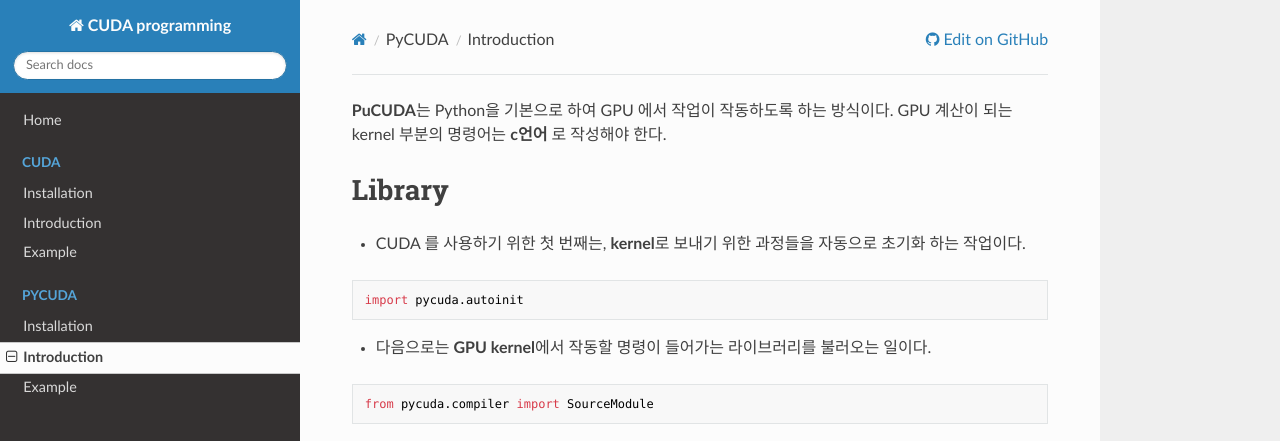
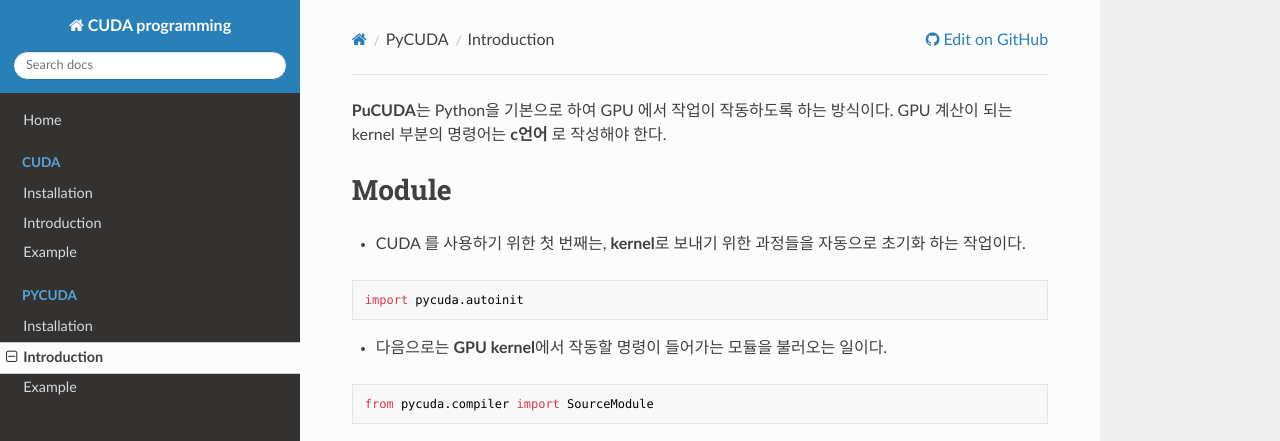
Before and after one commit to WonyoungCho/CUDA, an MkDocs documentation site: the page built from docs/PyCUDA_int.md, in a window 1280 px wide and 900 px high. Shown: the top 441 px of the window. Built offline with MkDocs 1.6.1, drawn with Linux system fonts in a browser that asks for light colours; nearby versions of some CDN libraries; old or Windows-style settings are respelled for this version of MkDocs.

Commit message:
Update PyCUDA_int.md

````diff
--- a/docs/PyCUDA_int.md
+++ b/docs/PyCUDA_int.md
@@ -1,13 +1,13 @@
 **PuCUDA**는 Python을 기본으로 하여 GPU 에서 작업이 작동하도록 하는 방식이다. GPU 계산이 되는 kernel 부분의 명령어는 **c언어** 로 작성해야 한다.
 
-# Library
+# Module
 
 - CUDA 를 사용하기 위한 첫 번째는, **kernel**로 보내기 위한 과정들을 자동으로 초기화 하는 작업이다.
 ```python
 import pycuda.autoinit
 ```
 
-- 다음으로는 **GPU kernel**에서 작동할 명령이 들어가는 라이브러리를 불러오는 일이다.
+- 다음으로는 **GPU kernel**에서 작동할 명령이 들어가는 모듈을 불러오는 일이다.
 ```python
 from pycuda.compiler import SourceModule
 ```
````
